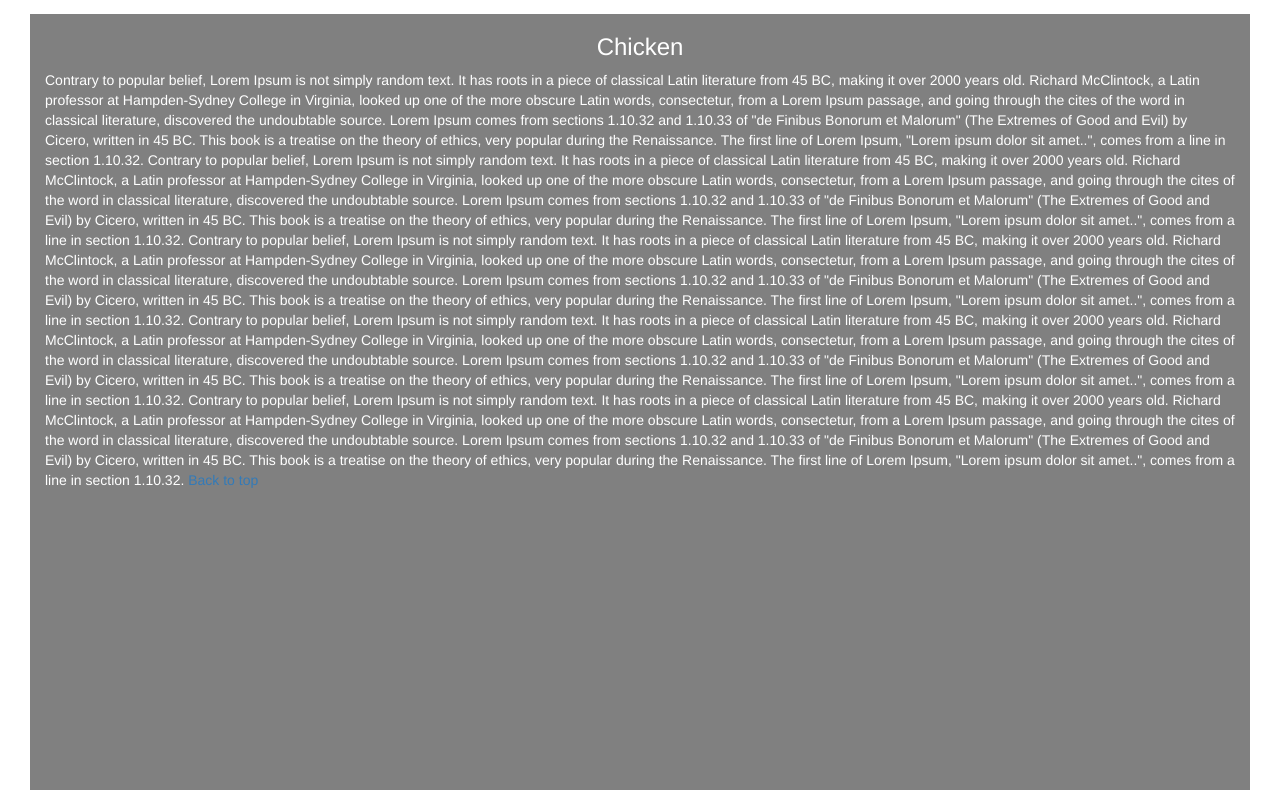
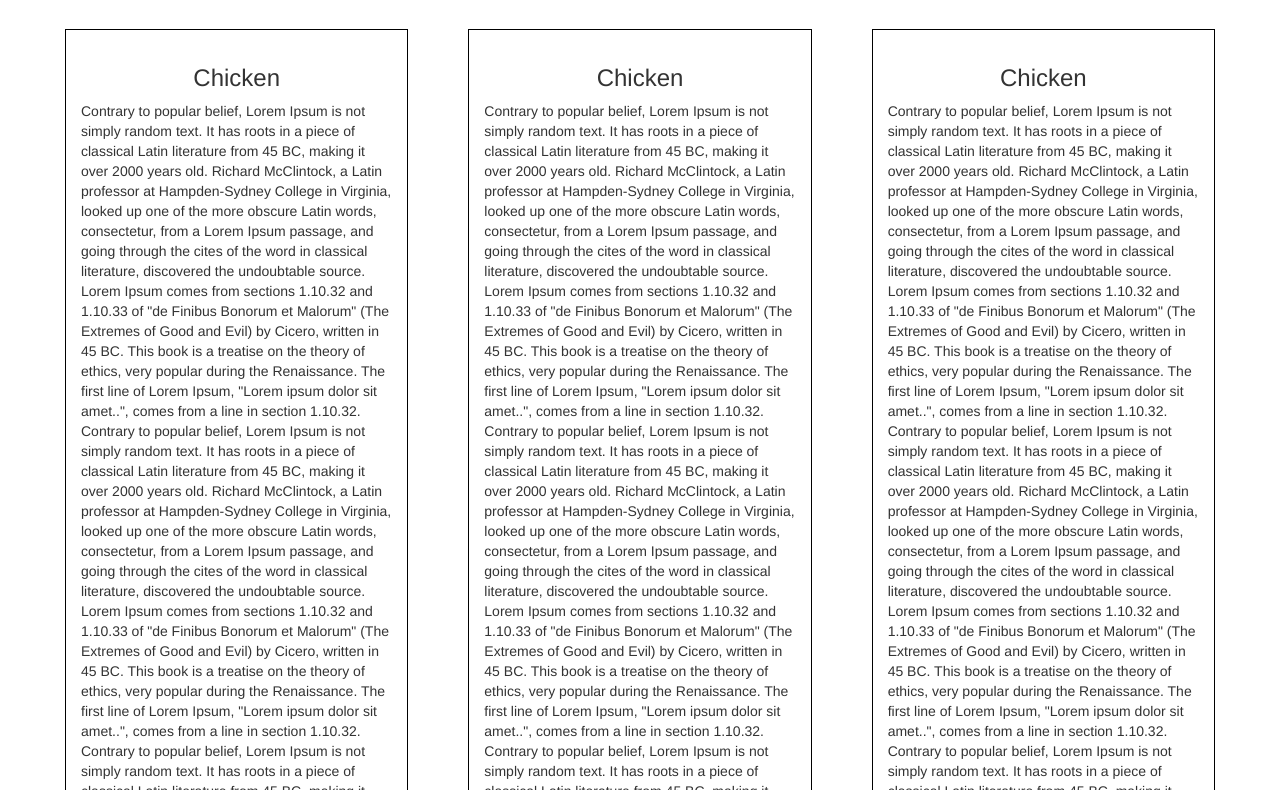
Before and after one commit to khajahcode/module3-solution, a plain HTML site: page index.html in a window 1280 px wide. Shown: the part 141-931 px from the top of the page. Drawn offline with Linux system fonts and the light colour scheme.

Commit message:
final hw3

```diff
--- a/css/styles.css
+++ b/css/styles.css
@@ -8,17 +8,10 @@
 .menu-div {
 
 
- margin-bottom: 50px;
- color: white;
- background-color: grey;
- height: 1000px;
-
 }
 
 #main-content {
-  margin-left: 30px;
-  margin-right: 30px;
-
+ margin: 15px;
 }
 
 .menu {
@@ -35,8 +28,18 @@
 
 #nav-list a {
     font-size: 1.6em;
-    background-color: gray;
-    color: white;
-    border: 0.5px solid black;
+    border: 1px solid black;
 
 }
+
+.row {
+
+    margin: 5px;
+
+}
+
+.section {
+    margin: 15px;
+    border: 1px solid black;
+    padding: 15px
+}
--- a/index.html
+++ b/index.html
@@ -11,7 +11,7 @@
 <body>
 
 <header>
-    <nav id="header-nav" class="navbar navbar-default">
+    <nav id="header-nav" class="navbar navbar-default"  id="top">
       <div class="container-fluid">
         <div class="navbar-header">
           <div class="navbar-brand">
@@ -44,10 +44,11 @@
 
 <div id="main-content" class="container-fluid">
 
-  <h2 class="menu text-center" id="top" > Our Menu </h2>
+  <h2 class="menu text-center"> Our Menu </h2>
 
-  <section class="row" >
-        <div class="menu-div col-xs-12"  >
+  <div class="row" >
+        <div class="menu-div col-md-4 col-sm-6" >
+            <section class="section">
           <h3 class="text-center"> Chicken </h3>
           Contrary to popular belief, Lorem Ipsum is not simply random text. It has roots in a piece of classical Latin literature from 45 BC, making it over 2000 years old.
           Richard McClintock, a Latin professor at Hampden-Sydney College in Virginia, looked up one of the more obscure Latin words, consectetur, from a Lorem Ipsum passage,
@@ -66,23 +67,18 @@
           comes from a line in section 1.10.32.
           Contrary to popular belief, Lorem Ipsum is not simply random text. It has roots in a piece of classical Latin literature from 45 BC, making it over 2000 years old.
           Richard McClintock, a Latin professor at Hampden-Sydney College in Virginia, looked up one of the more obscure Latin words, consectetur, from a Lorem Ipsum passage,
-          and going through the cites of the word in classical literature, discovered the undoubtable source. Lorem Ipsum comes from sections 1.10.32 and 1.10.33 of "de Finibus Bonorum et Malorum"
-          (The Extremes of Good and Evil) by Cicero, written in 45 BC. This book is a treatise on the theory of ethics, very popular during the Renaissance. The first line of Lorem Ipsum, "Lorem ipsum dolor sit amet..",
-          comes from a line in section 1.10.32.
-          Contrary to popular belief, Lorem Ipsum is not simply random text. It has roots in a piece of classical Latin literature from 45 BC, making it over 2000 years old.
-          Richard McClintock, a Latin professor at Hampden-Sydney College in Virginia, looked up one of the more obscure Latin words, consectetur, from a Lorem Ipsum passage,
-          and going through the cites of the word in classical literature, discovered the undoubtable source. Lorem Ipsum comes from sections 1.10.32 and 1.10.33 of "de Finibus Bonorum et Malorum"
-          (The Extremes of Good and Evil) by Cicero, written in 45 BC. This book is a treatise on the theory of ethics, very popular during the Renaissance. The first line of Lorem Ipsum, "Lorem ipsum dolor sit amet..",
-          comes from a line in section 1.10.32.
-           <a href="#top">
+          <a href="#top">
            Back to top </a>
 
-        </div>
+        </section>
+
+      </div>
 
 
-        <div class="menu-div  col-xs-12">
+        <div class="menu-div col-md-4 col-sm-6 ">
+            <section class="section" >
             <h3 class="text-center"> Chicken </h3>
-          Contrary to popular belief, Lorem Ipsum is not simply random text. It has roots in a piece of classical Latin literature from 45 BC, making it over 2000 years old.
+             Contrary to popular belief, Lorem Ipsum is not simply random text. It has roots in a piece of classical Latin literature from 45 BC, making it over 2000 years old.
           Richard McClintock, a Latin professor at Hampden-Sydney College in Virginia, looked up one of the more obscure Latin words, consectetur, from a Lorem Ipsum passage,
           and going through the cites of the word in classical literature, discovered the undoubtable source. Lorem Ipsum comes from sections 1.10.32 and 1.10.33 of "de Finibus Bonorum et Malorum"
           (The Extremes of Good and Evil) by Cicero, written in 45 BC. This book is a treatise on the theory of ethics, very popular during the Renaissance. The first line of Lorem Ipsum, "Lorem ipsum dolor sit amet..",
@@ -99,18 +95,16 @@
           comes from a line in section 1.10.32.
           Contrary to popular belief, Lorem Ipsum is not simply random text. It has roots in a piece of classical Latin literature from 45 BC, making it over 2000 years old.
           Richard McClintock, a Latin professor at Hampden-Sydney College in Virginia, looked up one of the more obscure Latin words, consectetur, from a Lorem Ipsum passage,
-          and going through the cites of the word in classical literature, discovered the undoubtable source. Lorem Ipsum comes from sections 1.10.32 and 1.10.33 of "de Finibus Bonorum et Malorum"
-          (The Extremes of Good and Evil) by Cicero, written in 45 BC. This book is a treatise on the theory of ethics, very popular during the Renaissance. The first line of Lorem Ipsum, "Lorem ipsum dolor sit amet..",
-          comes from a line in section 1.10.32.
           <a href="#top">
            Back to top </a>
-
+         </section>
         </div>
 
 
-        <div class="menu-div col-xs-12">
+        <div class="menu-div col-md-4 col-xs-12">
+            <section  class="section">
             <h3 class="text-center"> Chicken </h3>
-          Contrary to popular belief, Lorem Ipsum is not simply random text. It has roots in a piece of classical Latin literature from 45 BC, making it over 2000 years old.
+         Contrary to popular belief, Lorem Ipsum is not simply random text. It has roots in a piece of classical Latin literature from 45 BC, making it over 2000 years old.
           Richard McClintock, a Latin professor at Hampden-Sydney College in Virginia, looked up one of the more obscure Latin words, consectetur, from a Lorem Ipsum passage,
           and going through the cites of the word in classical literature, discovered the undoubtable source. Lorem Ipsum comes from sections 1.10.32 and 1.10.33 of "de Finibus Bonorum et Malorum"
           (The Extremes of Good and Evil) by Cicero, written in 45 BC. This book is a treatise on the theory of ethics, very popular during the Renaissance. The first line of Lorem Ipsum, "Lorem ipsum dolor sit amet..",
@@ -127,15 +121,12 @@
           comes from a line in section 1.10.32.
           Contrary to popular belief, Lorem Ipsum is not simply random text. It has roots in a piece of classical Latin literature from 45 BC, making it over 2000 years old.
           Richard McClintock, a Latin professor at Hampden-Sydney College in Virginia, looked up one of the more obscure Latin words, consectetur, from a Lorem Ipsum passage,
-          and going through the cites of the word in classical literature, discovered the undoubtable source. Lorem Ipsum comes from sections 1.10.32 and 1.10.33 of "de Finibus Bonorum et Malorum"
-          (The Extremes of Good and Evil) by Cicero, written in 45 BC. This book is a treatise on the theory of ethics, very popular during the Renaissance. The first line of Lorem Ipsum, "Lorem ipsum dolor sit amet..",
-          comes from a line in section 1.10.32.
           <a href="#top">
            Back to top </a>
-
+            </section>
         </div>
 
-  </section>
+  </div>
 
 </div> <!-- End of container End Home page -->
 
```
